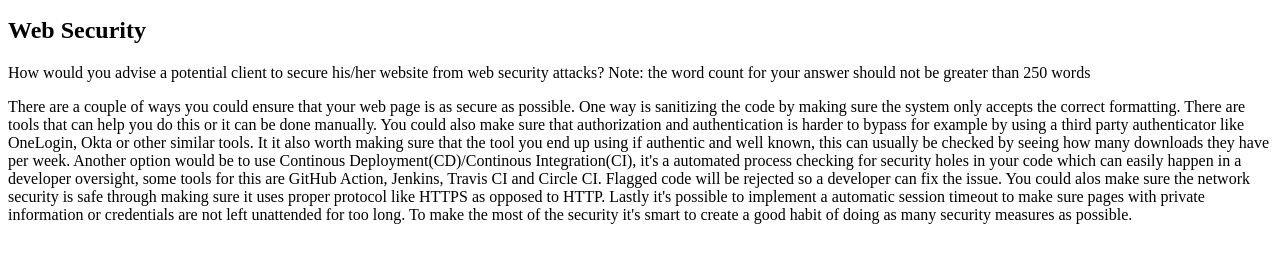
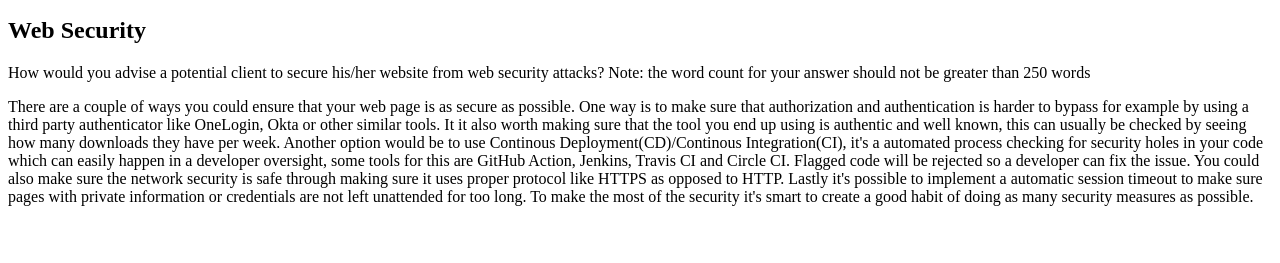
Before and after one commit to Noroff-FEU-Assignments/cross-course-project-ESPR07, a plain HTML site: page index.html in a window 1280 px wide. Shown: the part 101-364 px from the top of the page. Drawn offline with Linux system fonts and the light colour scheme.

Commit message:
Update index.html

```diff
--- a/index.html
+++ b/index.html
@@ -14,24 +14,22 @@
     </p>
     <p id="web-security-answer">
       There are a couple of ways you could ensure that your web page is as
-      secure as possible. One way is sanitizing the code by making sure the
-      system only accepts the correct formatting. There are tools that can help
-      you do this or it can be done manually. You could also make sure that
-      authorization and authentication is harder to bypass for example by using
-      a third party authenticator like OneLogin, Okta or other similar tools. It
-      it also worth making sure that the tool you end up using if authentic and
-      well known, this can usually be checked by seeing how many downloads they
-      have per week. Another option would be to use Continous
-      Deployment(CD)/Continous Integration(CI), it's a automated process
-      checking for security holes in your code which can easily happen in a
-      developer oversight, some tools for this are GitHub Action, Jenkins,
-      Travis CI and Circle CI. Flagged code will be rejected so a developer can
-      fix the issue. You could alos make sure the network security is safe
-      through making sure it uses proper protocol like HTTPS as opposed to HTTP.
-      Lastly it's possible to implement a automatic session timeout to make sure
-      pages with private information or credentials are not left unattended for
-      too long. To make the most of the security it's smart to create a good
-      habit of doing as many security measures as possible.
+      secure as possible. One way is to make sure that authorization and
+      authentication is harder to bypass for example by using a third party
+      authenticator like OneLogin, Okta or other similar tools. It it also worth
+      making sure that the tool you end up using is authentic and well known,
+      this can usually be checked by seeing how many downloads they have per
+      week. Another option would be to use Continous Deployment(CD)/Continous
+      Integration(CI), it's a automated process checking for security holes in
+      your code which can easily happen in a developer oversight, some tools for
+      this are GitHub Action, Jenkins, Travis CI and Circle CI. Flagged code
+      will be rejected so a developer can fix the issue. You could also make
+      sure the network security is safe through making sure it uses proper
+      protocol like HTTPS as opposed to HTTP. Lastly it's possible to implement
+      a automatic session timeout to make sure pages with private information or
+      credentials are not left unattended for too long. To make the most of the
+      security it's smart to create a good habit of doing as many security
+      measures as possible.
     </p>
   </body>
 </html>
```
